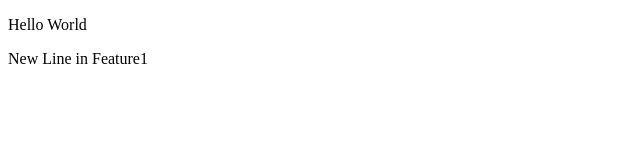
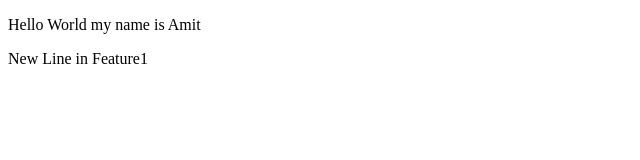
Before and after one commit to ryuk7728/Test1, a plain HTML site: page index.html in a window 1280 px wide. Shown: the whole page, without its empty margins (0-640 px from the left). Drawn offline with Linux system fonts and the light colour scheme.

Commit message:
Added new text after hello world

```diff
--- a/index.html
+++ b/index.html
@@ -5,7 +5,7 @@
 </head>
 <body>
 
-<p>Hello World</p>
+<p>Hello World my name is Amit</p>
 
 <p>New Line in Feature1</p>
 
```
